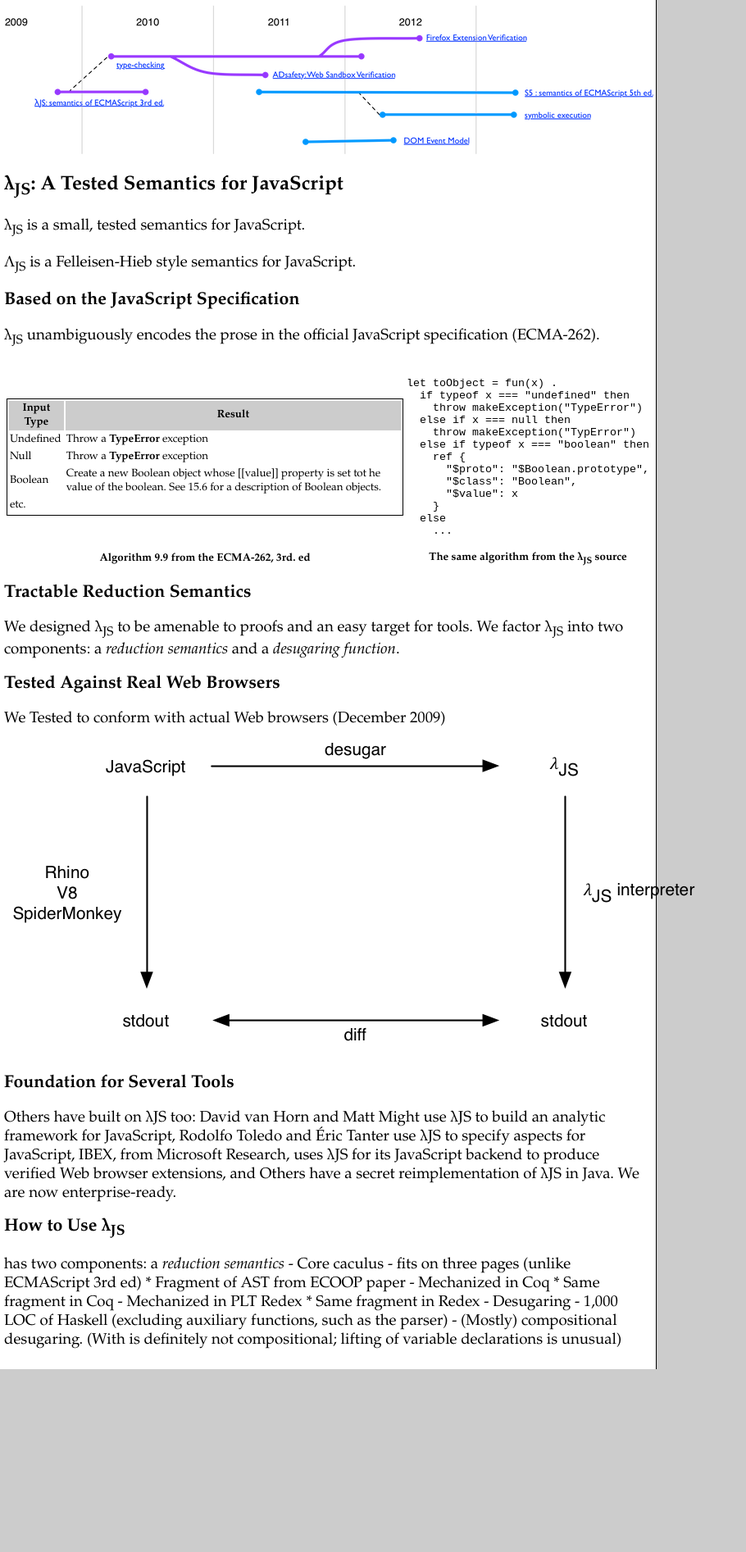
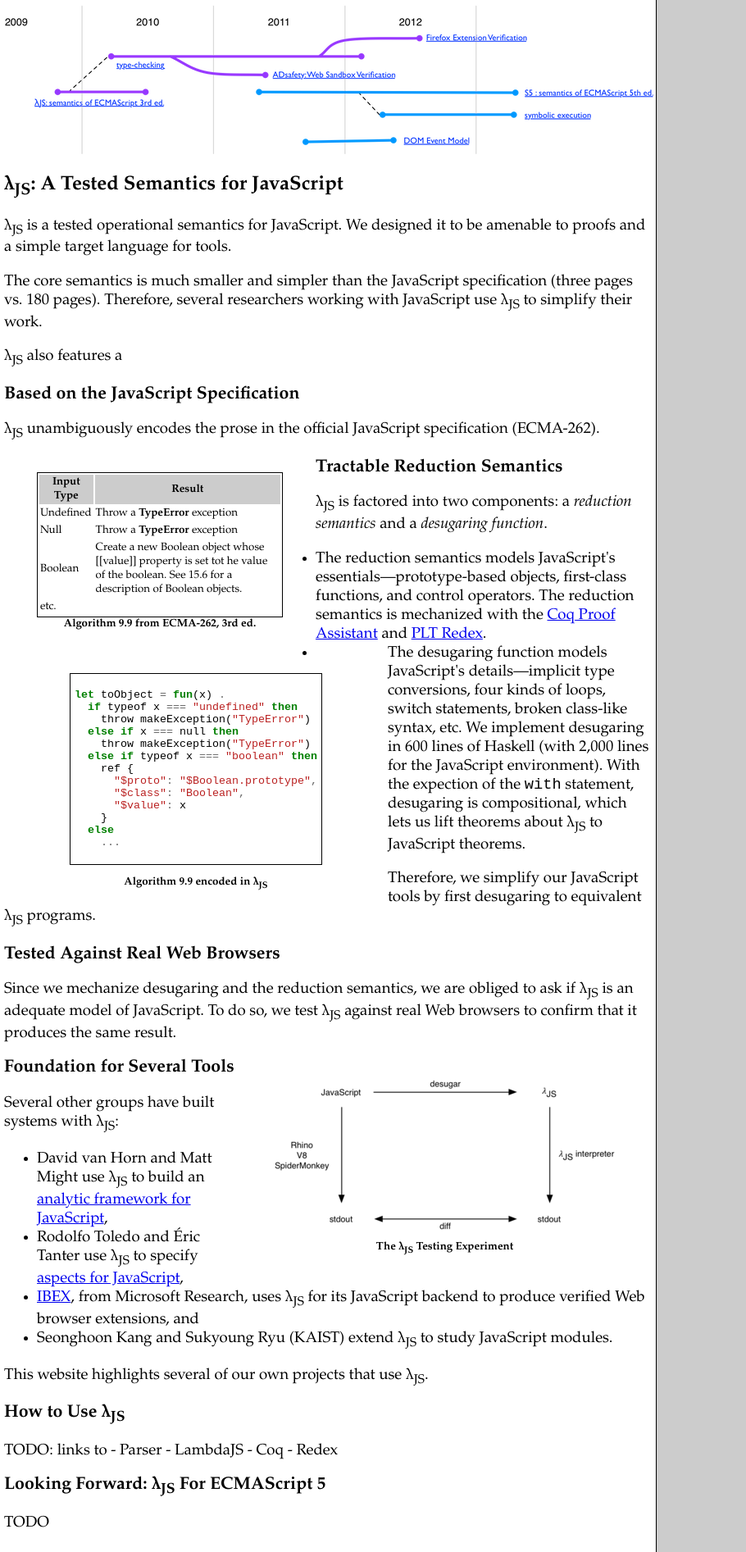
Before and after one commit to brownplt/jswebtools.org, a Jekyll site: the page built from lambdajs.html, in a window 1280 px wide. Shown: the whole page at 82% size, without its empty margins (0-910 px from the left). Built offline with Jekyll 4.4.1, drawn with Linux system fonts in a browser that asks for light colours; before the commit the page ends 1670 px from its top, so only the background shows below that.

Commit message:
more on LambdaJS

```diff
--- a/_layouts/project.html
+++ b/_layouts/project.html
@@ -2,8 +2,10 @@
 <html>
 
 <head>
+<meta charset="utf-8">
 <title>{{ page.title }}</title>
 <link rel="stylesheet" href="style.css" type="text/css">
+<link rel="stylesheet" href="css/pygments.css" type="text/css">
 </head>
 
 <body>
--- /dev/null
+++ b/css/pygments.css
@@ -0,0 +1,61 @@
+.hll { background-color: #ffffcc }
+.c { color: #408080; font-style: italic } /* Comment */
+.err { border: 1px solid #FF0000 } /* Error */
+.k { color: #008000; font-weight: bold } /* Keyword */
+.o { color: #666666 } /* Operator */
+.cm { color: #408080; font-style: italic } /* Comment.Multiline */
+.cp { color: #BC7A00 } /* Comment.Preproc */
+.c1 { color: #408080; font-style: italic } /* Comment.Single */
+.cs { color: #408080; font-style: italic } /* Comment.Special */
+.gd { color: #A00000 } /* Generic.Deleted */
+.ge { font-style: italic } /* Generic.Emph */
+.gr { color: #FF0000 } /* Generic.Error */
+.gh { color: #000080; font-weight: bold } /* Generic.Heading */
+.gi { color: #00A000 } /* Generic.Inserted */
+.go { color: #808080 } /* Generic.Output */
+.gp { color: #000080; font-weight: bold } /* Generic.Prompt */
+.gs { font-weight: bold } /* Generic.Strong */
+.gu { color: #800080; font-weight: bold } /* Generic.Subheading */
+.gt { color: #0040D0 } /* Generic.Traceback */
+.kc { color: #008000; font-weight: bold } /* Keyword.Constant */
+.kd { color: #008000; font-weight: bold } /* Keyword.Declaration */
+.kn { color: #008000; font-weight: bold } /* Keyword.Namespace */
+.kp { color: #008000 } /* Keyword.Pseudo */
+.kr { color: #008000; font-weight: bold } /* Keyword.Reserved */
+.kt { color: #B00040 } /* Keyword.Type */
+.m { color: #666666 } /* Literal.Number */
+.s { color: #BA2121 } /* Literal.String */
+.na { color: #7D9029 } /* Name.Attribute */
+.nb { color: #008000 } /* Name.Builtin */
+.nc { color: #0000FF; font-weight: bold } /* Name.Class */
+.no { color: #880000 } /* Name.Constant */
+.nd { color: #AA22FF } /* Name.Decorator */
+.ni { color: #999999; font-weight: bold } /* Name.Entity */
+.ne { color: #D2413A; font-weight: bold } /* Name.Exception */
+.nf { color: #0000FF } /* Name.Function */
+.nl { color: #A0A000 } /* Name.Label */
+.nn { color: #0000FF; font-weight: bold } /* Name.Namespace */
+.nt { color: #008000; font-weight: bold } /* Name.Tag */
+.nv { color: #19177C } /* Name.Variable */
+.ow { color: #AA22FF; font-weight: bold } /* Operator.Word */
+.w { color: #bbbbbb } /* Text.Whitespace */
+.mf { color: #666666 } /* Literal.Number.Float */
+.mh { color: #666666 } /* Literal.Number.Hex */
+.mi { color: #666666 } /* Literal.Number.Integer */
+.mo { color: #666666 } /* Literal.Number.Oct */
+.sb { color: #BA2121 } /* Literal.String.Backtick */
+.sc { color: #BA2121 } /* Literal.String.Char */
+.sd { color: #BA2121; font-style: italic } /* Literal.String.Doc */
+.s2 { color: #BA2121 } /* Literal.String.Double */
+.se { color: #BB6622; font-weight: bold } /* Literal.String.Escape */
+.sh { color: #BA2121 } /* Literal.String.Heredoc */
+.si { color: #BB6688; font-weight: bold } /* Literal.String.Interpol */
+.sx { color: #008000 } /* Literal.String.Other */
+.sr { color: #BB6688 } /* Literal.String.Regex */
+.s1 { color: #BA2121 } /* Literal.String.Single */
+.ss { color: #19177C } /* Literal.String.Symbol */
+.bp { color: #008000 } /* Name.Builtin.Pseudo */
+.vc { color: #19177C } /* Name.Variable.Class */
+.vg { color: #19177C } /* Name.Variable.Global */
+.vi { color: #19177C } /* Name.Variable.Instance */
+.il { color: #666666 } /* Literal.Number.Integer.Long */
--- a/lambdajs.html
+++ b/lambdajs.html
@@ -5,20 +5,25 @@ title: LambdaJS
 
 <h1>&lambda;<sub>JS</sub>: A Tested Semantics for JavaScript</h1>
 
-<p>&lambda;<sub>JS</sub> is a small, tested semantics for JavaScript.
+<p>&lambda;<sub>JS</sub> is a tested operational semantics for JavaScript.  We
+designed it to be amenable to proofs and a simple target language for
+tools.</p>
+
+<p>The core semantics is much smaller and simpler than the JavaScript
+specification (three pages vs. 180 pages). Therefore, several researchers
+working with JavaScript use &lambda;<sub>JS</sub> to simplify their work.</p>
 
 
-<p>&Lambda;<sub>JS</sub> is a Felleisen-Hieb style semantics for JavaScript.
+
+<p>&lambda;<sub>JS</sub> also features a
 
 <h2>Based on the JavaScript Specification</h2>
 
 <p>&lambda;<sub>JS</sub> unambiguously encodes the prose in the official
 JavaScript specification (ECMA-262).</p>
 
-<table class="small">
-<tr>
-<td>
-<table class="bordered">
+<figure style="float: left; width: 300px">
+<table class="bordered small">
 <tr>
 <th>Input Type</th>
 <th>Result</th>
@@ -39,15 +44,16 @@ JavaScript specification (ECMA-262).</p>
 <td>etc.</td>
 </tr>
 </table>
-</td>
+<figcaption>Algorithm 9.9 from ECMA-262, 3rd ed.</figcaption>
+</figure>
 
-<td>
-<pre>
+<figure style="float:left">
+{% highlight ocaml %}
 let toObject = fun(x) .
   if typeof x === "undefined" then
     throw makeException("TypeError")
   else if x === null then
-    throw makeException("TypError")
+    throw makeException("TypeError")
   else if typeof x === "boolean" then
     ref {
       "$proto": "$Boolean.prototype",
@@ -56,60 +62,89 @@ let toObject = fun(x) .
     }
   else
     ...
-</td>
-</tr>
-
-<tr>
-<th>Algorithm 9.9 from the ECMA-262, 3rd. ed</th>
-<th>The same algorithm from the &lambda;<sub>JS</sub> source</th>
-</table>
+{% endhighlight %}
+<figcaption>Algorithm 9.9 encoded in &lambda;<sub>JS</sub></figcaption>
+</figure>
 
 <h2>Tractable Reduction Semantics</h2>
 
-We designed &lambda;<sub>JS</sub> to be amenable to proofs and an easy target
-for tools. We factor &lambda;<sub>JS</sub> into two components: a <i>reduction
-semantics</i> and a <i>desugaring function</i>.
+<p>&lambda;<sub>JS</sub> is factored into two components: a <i>reduction
+semantics</i> and a <i>desugaring function</i>.</p>
+
+<ul>
+
+<li>The reduction semantics models JavaScript's
+essentials&mdash;prototype-based objects, first-class functions, and control
+operators. The reduction semantics is mechanized with the <a
+href="http://coq.inria.fr/">Coq Proof Assistant</a> and <a
+href="http://redex.racket-lang.org">PLT Redex</a>.
+</li>
+
+<li>The desugaring function models JavaScript's details&mdash;implicit type
+conversions, four kinds of loops, switch statements, broken class-like syntax,
+etc. We implement desugaring in 600 lines of Haskell (with 2,000 lines for the
+JavaScript environment). With the expection of the <code>with</code> statement,
+desugaring is compositional, which lets us lift theorems about
+&lambda;<sub>JS</sub> to JavaScript theorems.</li>
+
+</ul>
+
+<p>Therefore, we simplify our JavaScript tools by first desugaring to
+equivalent &lambda;<sub>JS</sub> programs.</p>
 
 <h2>Tested Against Real Web Browsers</h2>
 
-<p>We
+<p>Since we mechanize desugaring and the reduction semantics, we are obliged to
+ask if &lambda;<sub>JS</sub> is an adequate model of JavaScript. To do so, we
+test &lambda;<sub>JS</sub> against real Web browsers to confirm that it
+produces the same result.</p>
 
-Tested to conform with actual Web browsers (December 2009)
-
+<figure style="float:right">
 <img src="img/lambdajs-testing.png">
+<figcaption>The &lambda;<sub>JS</sub> Testing Experiment</figure>
+</figure>
 
 <h2>Foundation for Several Tools</h2>
 
+<p>Several other groups have built systems with &lambda;<sub>JS</sub>:</p>
 
-Others have built on λJS too:
+<ul>
 
-David van Horn and Matt Might use λJS to build an analytic framework for JavaScript,
+<li>David van Horn and Matt Might use λ<sub>JS</sub> to build an <a
+href="http://www.ccs.neu.edu/home/dvanhorn/pubs/vanhorn-might-preprint11.pdf">analytic
+framework for JavaScript</a>,</li>
 
-Rodolfo Toledo and Éric Tanter use λJS to specify aspects for JavaScript,
+<li>Rodolfo Toledo and Éric Tanter use λ<sub>JS</sub> to specify <a
+href="http://swp.dcc.uchile.cl/TR/2011/TR_DCC-20110516-007.pdf">aspects for
+JavaScript</a>,</li>
 
-IBEX, from Microsoft Research, uses λJS for its JavaScript backend to produce verified Web browser extensions, and
+<li><a href="http://research.microsoft.com/apps/pubs/?id=146018">IBEX</a>, from
+Microsoft Research, uses λ<sub>JS</sub> for its JavaScript backend to produce
+verified Web browser extensions, and</li>
 
-Others have a secret reimplementation of λJS in Java. We are now enterprise-ready.
 
+<li>Seonghoon Kang and Sukyoung Ryu (KAIST) extend &lambda;<sub>JS</sub> to
+study JavaScript modules.</li>
+
+</ul>
+
+<p>This website highlights several of our own projects that use
+&lambda;<sub>JS</sub>.</p>
 
 <h2>How to Use &lambda;<sub>JS</sub></h2>
 
-has two components: a <i>reduction semantics</i>
+TODO: links to
 
+- Parser
 
-- Core caculus
-  - fits on three pages (unlike ECMAScript 3rd ed)
-    * Fragment of AST from ECOOP paper
-  - Mechanized in Coq
-    * Same fragment in Coq
-  - Mechanized in PLT Redex
-    * Same fragment in Redex
+- LambdaJS
 
-- Desugaring
-  - 1,000 LOC of Haskell (excluding auxiliary functions, such as the parser)
-  - (Mostly) compositional desugaring. (With is definitely not compositional;
-    lifting of variable declarations is unusual)
+- Coq
 
+- Redex
 
+<h2>Looking Forward: &lambda;<sub>JS</sub> For ECMAScript 5</h2>
+
+TODO
 
 </p>
--- a/style.css
+++ b/style.css
@@ -34,3 +34,15 @@ body > div {
 .bordered  th {
   background-color: #cccccc;
 }
+
+figcaption {
+  font-size: 10pt;
+  font-weight: bold;
+  text-align: center;
+}
+
+.highlight {
+  font-size: 10pt;
+  border: 1px solid black;
+  padding: 5px;
+}
```
Also changed, not shown: strobe.html (+36 -6 lines), img/lambdajs-testing.png.
